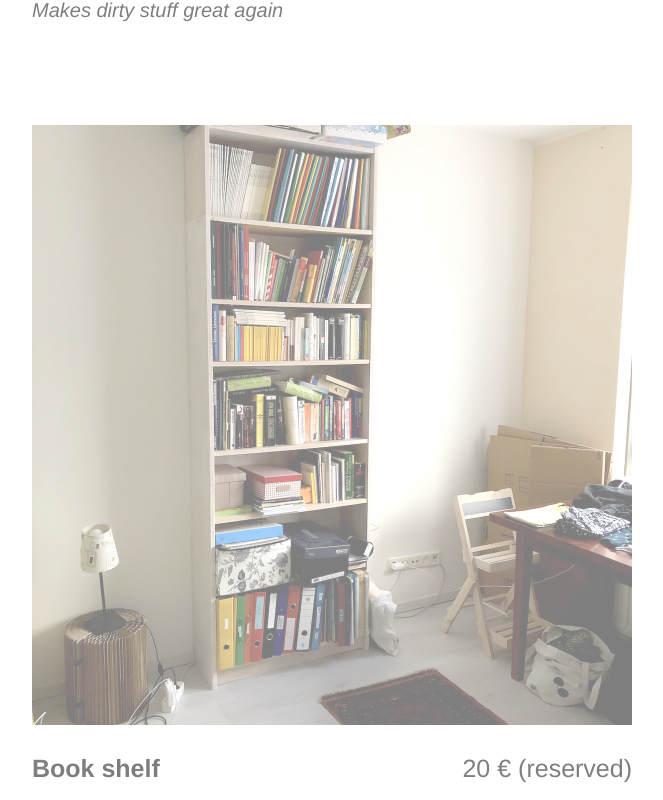
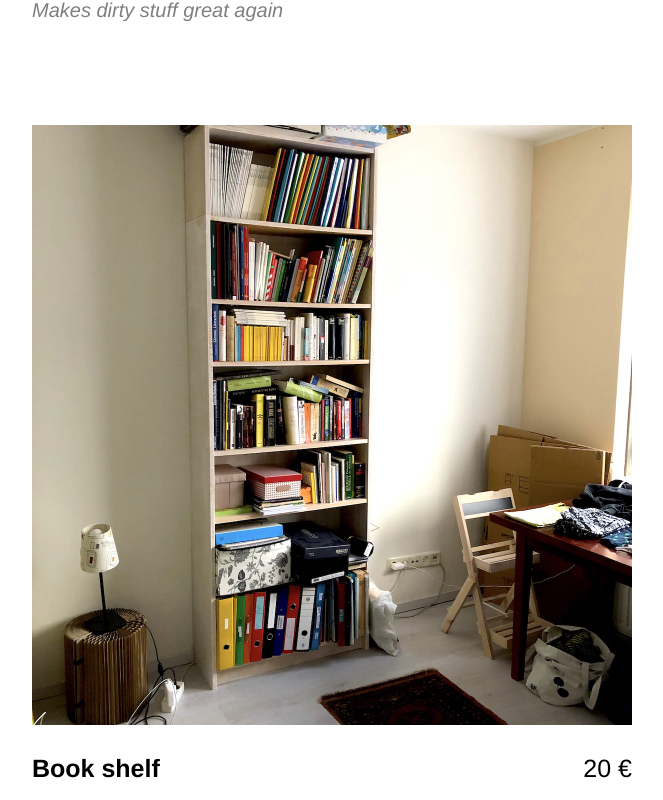
Before and after one commit to martinhellwagner/marketplace-showcase-website, a Vue app: page / in a window 1280 px wide. Shown: the part 7580-8380 px from the top of the page, without its empty margins (308-971 px from the left). Built offline with nearby package versions, Linux system fonts and the light colour scheme.

Commit message:
Change product details

```diff
--- a/src/App.vue
+++ b/src/App.vue
@@ -123,14 +123,14 @@
       </div>
     </div>
 
-    <div class="product product--reserved-sold">
+    <div class="product">
       <div class="image-wrapper">
         <img class="image image--second" src="./assets/images/book-shelf-2.jpg" />
         <img class="image image--first" src="./assets/images/book-shelf-1.jpg" />
       </div>
       <div class="text-wrapper">
         <div class="name"><b>Book shelf</b></div>
-        <div class="price">20 € (reserved)</div>
+        <div class="price">20 €</div>
         <div class="description"><i>Painted white</i></div>
       </div>
     </div>
@@ -262,7 +262,7 @@
       </div>
       <div class="text-wrapper">
         <div class="name"><b>Garden table and chairs</b></div>
-        <div class="price">15 €</div>
+        <div class="price">30 €</div>
         <div class="description"><i>A little paint and it will be as good as new</i></div>
         <div class="description"><i>(Garden bank already reserved – only table and chairs available)</i></div>
       </div>
```
